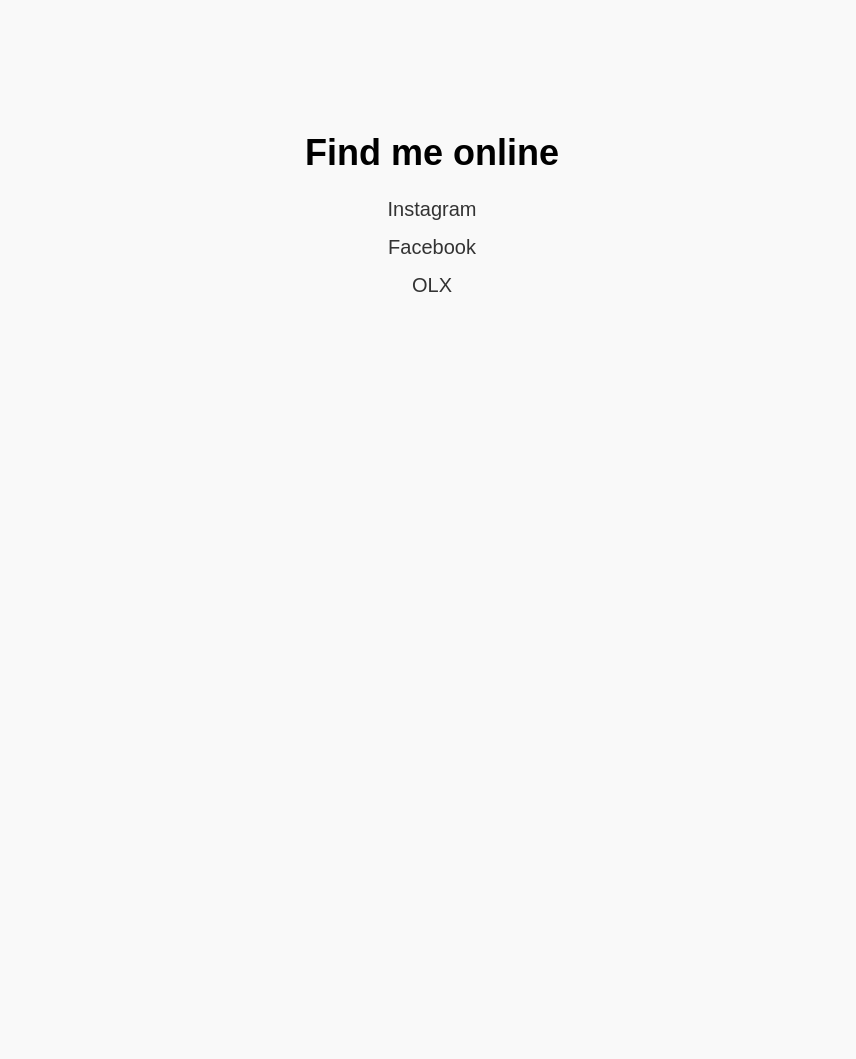
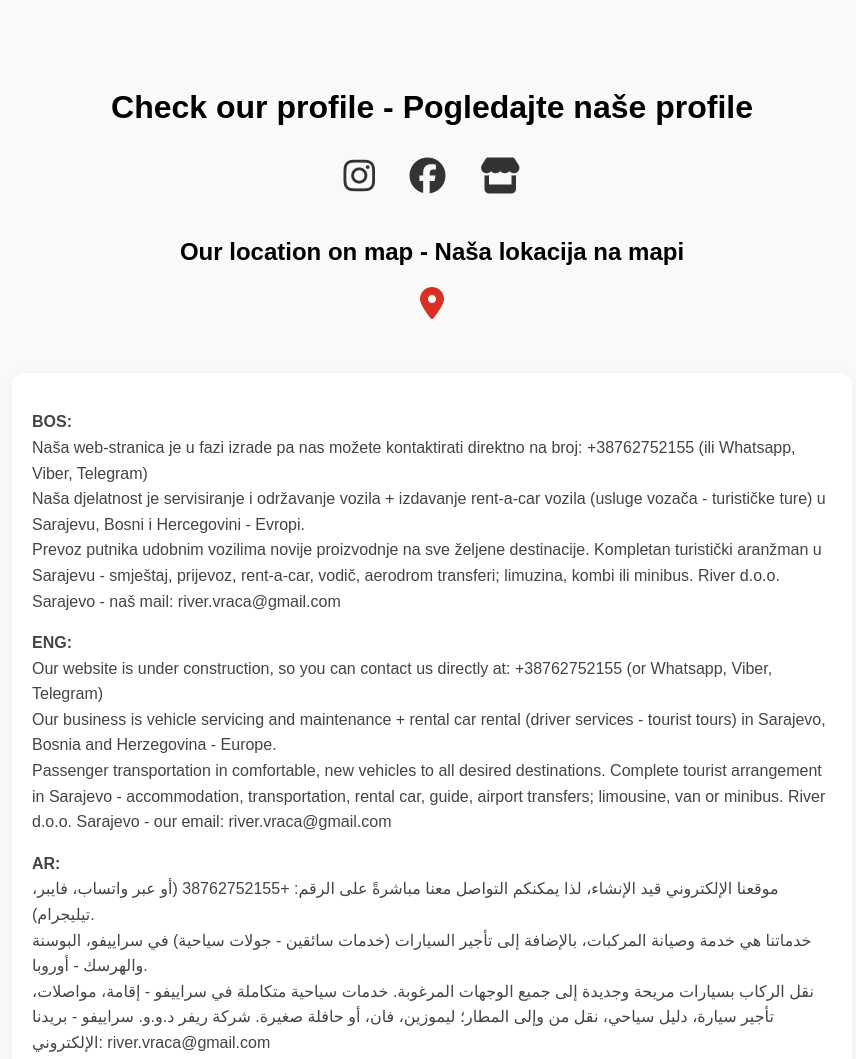
Before and after one commit to basicdeni4/riversajt, a plain HTML site: page index.html in a window 1280 px wide. Shown: the whole page, without its empty margins (208-1064 px from the left). Before the commit the page ends 800 px from the top, so only its background shows below. Drawn offline with Linux system fonts and the light colour scheme.

Commit message:
Add files via upload

```diff
--- a/index.html
+++ b/index.html
@@ -1,35 +1,83 @@
+
 <!DOCTYPE html>
 <html lang="en">
 <head>
   <meta charset="UTF-8">
-  <title>Welcome</title>
+  <title>River Sarajevo</title>
+  <script src="https://kit.fontawesome.com/a076d05399.js" crossorigin="anonymous"></script>
   <style>
     body {
       font-family: sans-serif;
       text-align: center;
-      padding-top: 100px;
+      padding: 60px 20px;
       background-color: #f9f9f9;
     }
     h1 {
+      font-size: 32px;
+      margin-bottom: 30px;
+    }
+    .social-icons a {
       font-size: 36px;
+      margin: 0 15px;
+      color: #333;
+      text-decoration: none;
     }
-    a {
-      display: block;
-      margin: 15px auto;
-      font-size: 20px;
+    .social-icons a:hover {
+      color: #0077cc;
+    }
+    .location a {
+      font-size: 32px;
+      color: #d93025;
       text-decoration: none;
-      color: #333;
-      max-width: 200px;
     }
-    a:hover {
-      color: #0077cc;
+    .location a:hover {
+      color: #a61b1b;
+    }
+    .multilang-text {
+      margin-top: 50px;
+      font-size: 16px;
+      color: #444;
+      max-width: 800px;
+      margin-left: auto;
+      margin-right: auto;
+      text-align: left;
+      line-height: 1.6;
+      background: #fff;
+      padding: 20px;
+      border-radius: 12px;
+      box-shadow: 0 0 10px rgba(0,0,0,0.05);
     }
   </style>
 </head>
 <body>
-  <h1>Find me online</h1>
-  <a href="https://www.instagram.com/riversarajevo/" target="_blank">Instagram</a>
-  <a href="https://www.facebook.com/riversarajevo" target="_blank">Facebook</a>
-  <a href="https://river_vraca.olx.ba/aktivni" target="_blank">OLX</a>
+  <h1>Check our profile - Pogledajte naše profile</h1>
+  <div class="social-icons">
+    <a href="https://www.instagram.com/riversarajevo/" target="_blank"><i class="fab fa-instagram"></i></a>
+    <a href="https://www.facebook.com/riversarajevo/" target="_blank"><i class="fab fa-facebook"></i></a>
+    <a href="https://river_vraca.olx.ba/aktivni" target="_blank"><i class="fas fa-store"></i></a>
+  </div>
+
+  <h2 style="margin-top: 40px;">Our location on map - Naša lokacija na mapi</h2>
+  <div class="location">
+    <a href="https://maps.app.goo.gl/Q4Rso2mZPwe7gfck6" target="_blank"><i class="fas fa-map-marker-alt"></i></a>
+  </div>
+
+  <div class="multilang-text">
+    <p><strong>BOS:</strong><br>
+    Naša web-stranica je u fazi izrade pa nas možete kontaktirati direktno na broj: +38762752155 (ili Whatsapp, Viber, Telegram)<br>
+    Naša djelatnost je servisiranje i održavanje vozila + izdavanje rent-a-car vozila (usluge vozača - turističke ture) u Sarajevu, Bosni i Hercegovini - Evropi.<br>
+    Prevoz putnika udobnim vozilima novije proizvodnje na sve željene destinacije. Kompletan turistički aranžman u Sarajevu - smještaj, prijevoz, rent-a-car, vodič, aerodrom transferi; limuzina, kombi ili minibus. River d.o.o. Sarajevo - naš mail: river.vraca@gmail.com</p>
+
+    <p><strong>ENG:</strong><br>
+    Our website is under construction, so you can contact us directly at: +38762752155 (or Whatsapp, Viber, Telegram)<br>
+    Our business is vehicle servicing and maintenance + rental car rental (driver services - tourist tours) in Sarajevo, Bosnia and Herzegovina - Europe.<br>
+    Passenger transportation in comfortable, new vehicles to all desired destinations. Complete tourist arrangement in Sarajevo - accommodation, transportation, rental car, guide, airport transfers; limousine, van or minibus. River d.o.o. Sarajevo - our email: river.vraca@gmail.com</p>
+
+    <p><strong>AR:</strong><br>
+    موقعنا الإلكتروني قيد الإنشاء، لذا يمكنكم التواصل معنا مباشرةً على الرقم: +38762752155 (أو عبر واتساب، فايبر، تيليجرام).<br>
+    خدماتنا هي خدمة وصيانة المركبات، بالإضافة إلى تأجير السيارات (خدمات سائقين - جولات سياحية) في سراييفو، البوسنة والهرسك - أوروبا.<br>
+    نقل الركاب بسيارات مريحة وجديدة إلى جميع الوجهات المرغوبة. خدمات سياحية متكاملة في سراييفو - إقامة، مواصلات، تأجير سيارة، دليل سياحي، نقل من وإلى المطار؛ ليموزين، فان، أو حافلة صغيرة. شركة ريفر د.و.و. سراييفو - بريدنا الإلكتروني: river.vraca@gmail.com
+    </p>
+  </div>
 </body>
 </html>
```
